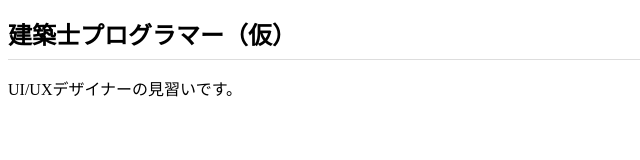
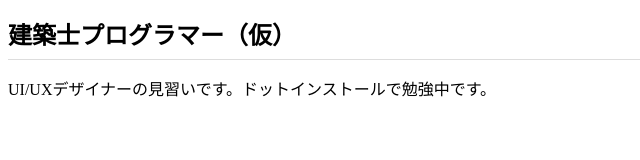
Before and after one commit to arch-programmer/arch-programmer.github.io, a plain HTML site: page index.html in a window 1280 px wide. Shown: the whole page, without its empty margins (0-640 px from the left). Drawn offline with Linux system fonts and the light colour scheme.

Commit message:
Add files via upload

```diff
--- a/index.html
+++ b/index.html
@@ -7,6 +7,6 @@
   </heade>
   <body>
     <h1>建築士プログラマー（仮）</h1>
-    <p>UI/UXデザイナーの見習いです。</p>
+    <p>UI/UXデザイナーの見習いです。ドットインストールで勉強中です。</p>
   </body>
 </html>
```
